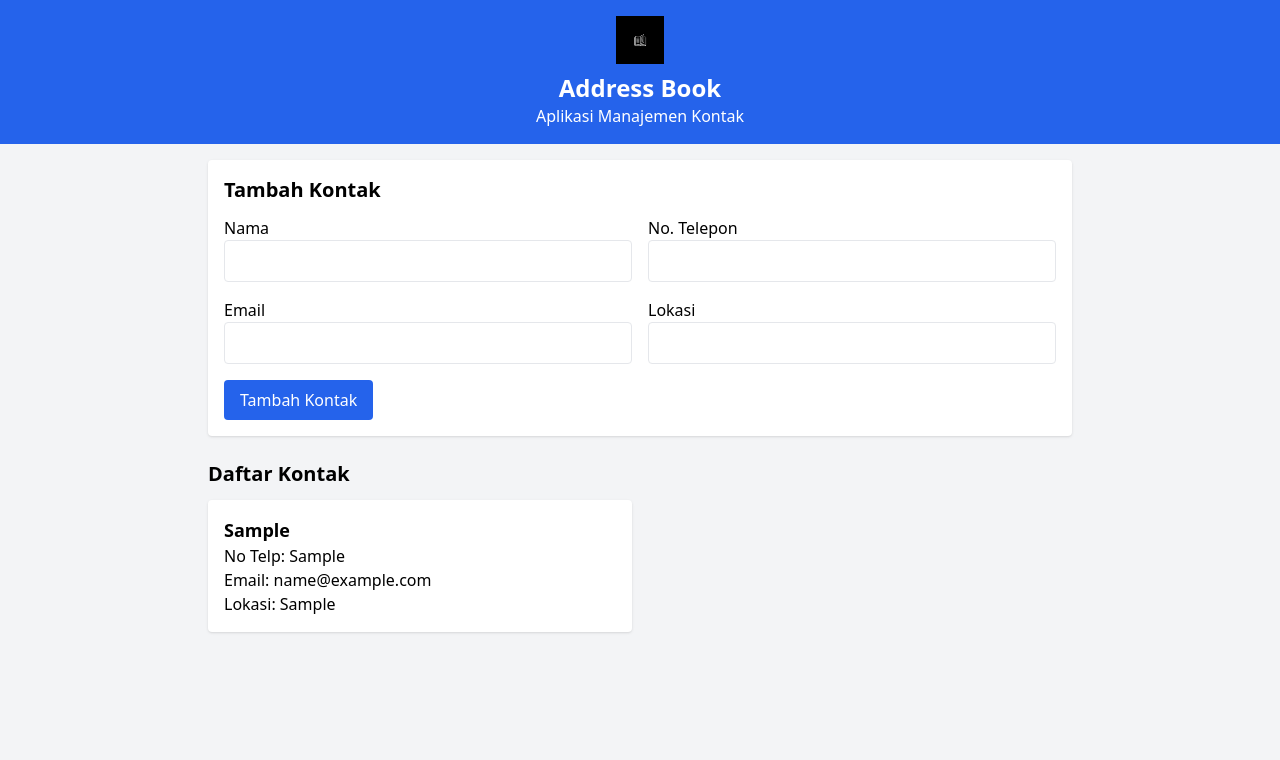
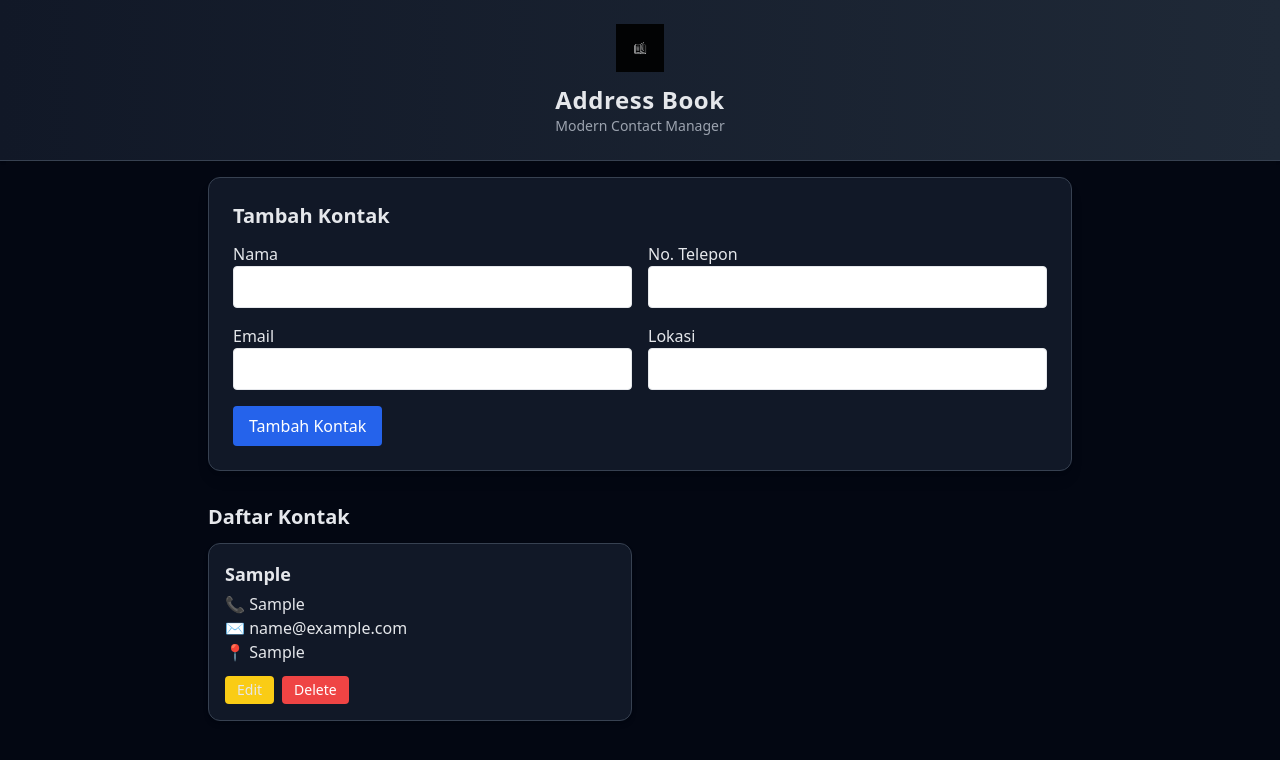
Before and after one commit to aqshelhazarya/UAS-Pemrograman-Web, a plain HTML site: page index.html in a window 1280 px wide. Both pictures are taken after typing "Sample", "Sample", "name@example.com", "Sample" into the empty fields and a click on the button "Tambah Kontak". Drawn offline with nearby package versions, Linux system fonts and the light colour scheme.

Commit message:
style: add subtle animations to contact cards

```diff
--- a/index.html
+++ b/index.html
@@ -5,17 +5,17 @@
   <title>Address Book App</title>
   <script src="https://cdn.tailwindcss.com"></script>
 </head>
-<body class="bg-gray-100">
+<body class="bg-gray-950 text-gray-200 min-h-screen font-sans">
 
-  <header class="bg-blue-600 text-white p-4 text-center">
-  <img src="assets/images/logo.png" alt="Logo" class="w-12 mx-auto mb-2">
-  <h1 class="text-2xl font-bold">Address Book</h1>
-  <p>Aplikasi Manajemen Kontak</p>
+  <header class="bg-gradient-to-r from-gray-900 to-gray-800 border-b border-gray-700 p-6 text-center shadow">
+  <img src="assets/images/logo.png" class="w-12 mx-auto mb-3 opacity-90">
+  <h1 class="text-2xl font-bold tracking-wide">Address Book</h1>
+  <p class="text-gray-400 text-sm">Modern Contact Manager</p>
 </header>
 
 
   <main class="max-w-4xl mx-auto p-4">
-    <section class="bg-white p-4 rounded shadow mb-6">
+    <section class="bg-gray-900 border border-gray-700 p-6 rounded-xl shadow-lg mb-8">
       <h2 class="text-xl font-semibold mb-3">Tambah Kontak</h2>
 
       <form id="contactForm" class="grid grid-cols-1 md:grid-cols-2 gap-4">
--- a/js/script.js
+++ b/js/script.js
@@ -31,17 +31,48 @@ form.addEventListener("submit", function (e) {
 function renderContacts() {
   contactList.innerHTML = "";
 
-  contacts.forEach(function (contact) {
+  contacts.forEach((contact, index) => {
     const card = document.createElement("div");
-    card.className = "bg-white p-4 rounded shadow";
+    card.className =
+  "bg-gray-900 border border-gray-700 p-4 rounded-xl shadow-md transition-all duration-300 opacity-0 translate-y-2 hover:-translate-y-1 hover:shadow-lg";
 
     card.innerHTML = `
-      <h3 class="text-lg font-bold">${contact.name}</h3>
-      <p>No Telp: ${contact.phone}</p>
-      <p>Email: ${contact.email}</p>
-      <p>Lokasi: ${contact.location}</p>
+      <h3 class="text-lg font-bold mb-1">${contact.name}</h3>
+      <p>📞 ${contact.phone}</p>
+      <p>✉️ ${contact.email}</p>
+      <p>📍 ${contact.location}</p>
+
+      <div class="mt-3 flex gap-2">
+        <button class="editBtn px-3 py-1 text-sm bg-yellow-400 rounded hover:bg-yellow-500">
+          Edit
+        </button>
+        <button class="deleteBtn px-3 py-1 text-sm bg-red-500 text-white rounded hover:bg-red-600">
+          Delete
+        </button>
+      </div>
     `;
 
+    // DELETE
+    card.querySelector(".deleteBtn").addEventListener("click", () => {
+      contacts.splice(index, 1);
+      renderContacts();
+    });
+
+    // EDIT
+    card.querySelector(".editBtn").addEventListener("click", () => {
+      document.getElementById("name").value = contact.name;
+      document.getElementById("phone").value = contact.phone;
+      document.getElementById("email").value = contact.email;
+      document.getElementById("location").value = contact.location;
+
+      contacts.splice(index, 1);
+      renderContacts();
+    });
+
     contactList.appendChild(card);
+setTimeout(() => {
+  card.classList.remove("opacity-0", "translate-y-2");
+}, 50);
+
   });
 }
```
